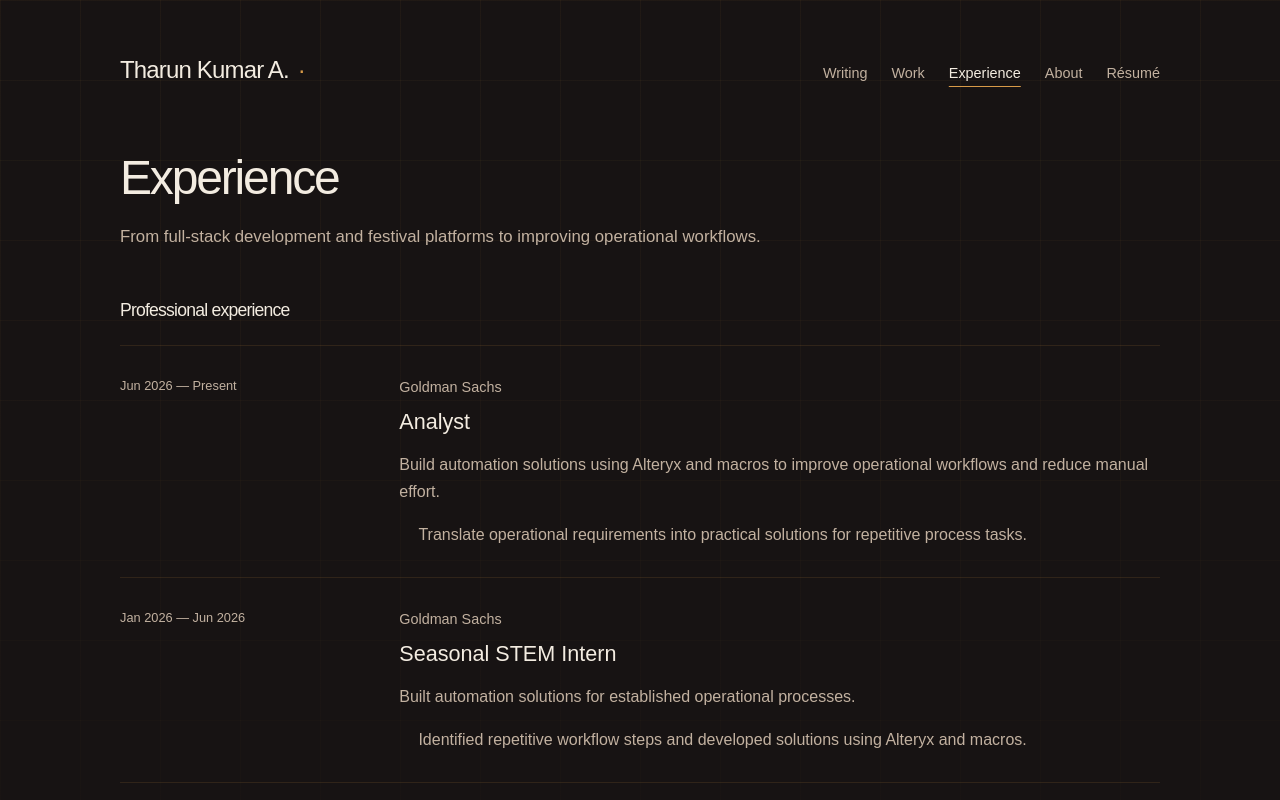
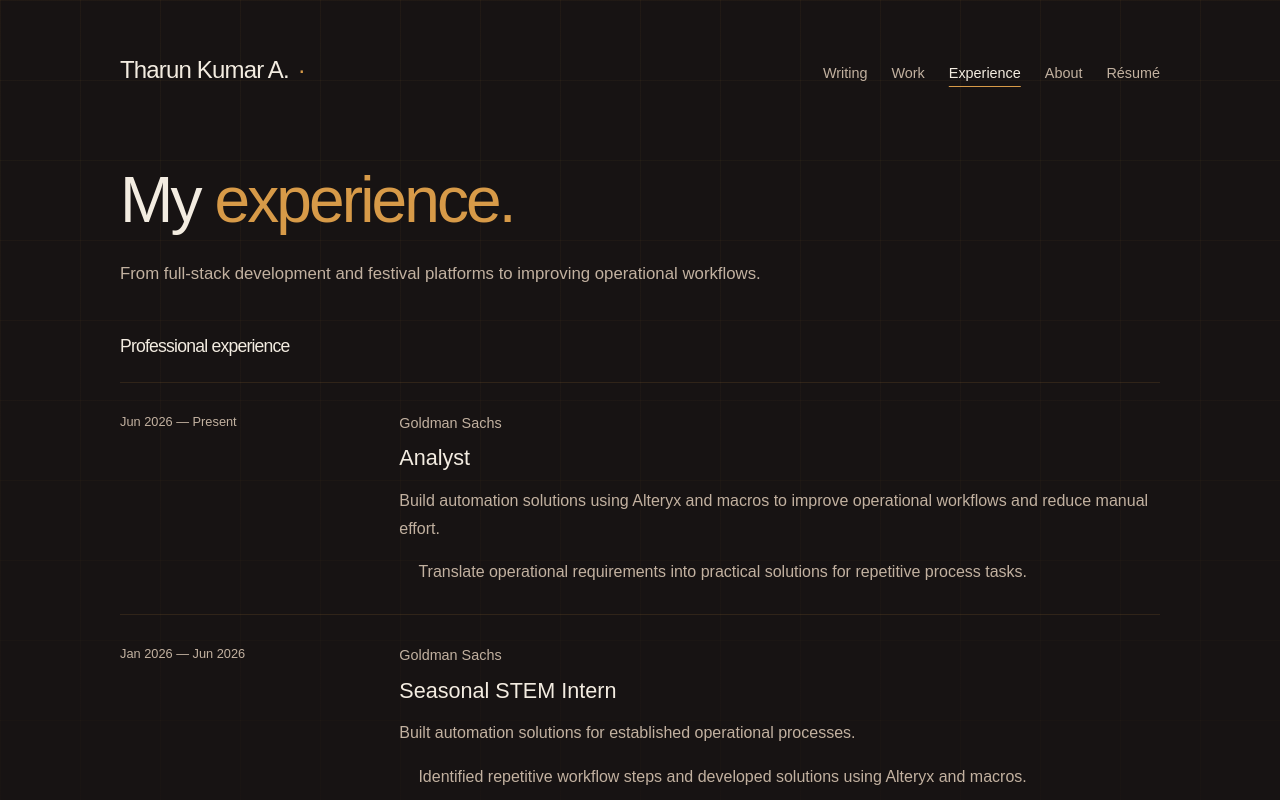
Before and after one commit to TharunKumarrA/Portfolio-v3, a Next.js app: page /experience in a window 1280 px wide. Shown: the top 800 px of the page. Built offline with nearby package versions, Linux system fonts and the light colour scheme; no server answers; a web font is replaced by a local one.

Commit message:
Refine shared page typography and experience heading

```diff
--- a/src/app/experience/page.js
+++ b/src/app/experience/page.js
@@ -11,7 +11,7 @@
   return (
     <Container>
       <div className="page-intro">
-        <h1>Experience</h1>
+        <h1>My <span className="accent">experience.</span></h1>
         <p className="lead">
           From full-stack development and festival platforms to improving
           operational workflows.
--- a/src/app/globals.css
+++ b/src/app/globals.css
@@ -1177,3 +1177,9 @@
   .archive-row { gap: 1rem; }
   .about-photo { justify-self: start; }
 }
+
+/* Editorial refinements: expressive headings and restrained visual structure. */
+.page-intro h1 { font-size: clamp(2.5rem, 5vw, 4.2rem); margin-block: .8rem 1.3rem; }
+.intro-links { display: flex; flex-wrap: wrap; gap: 1.5rem; margin-top: 1.5rem; }
+
+/* Compact About and résumé layouts. */
```
